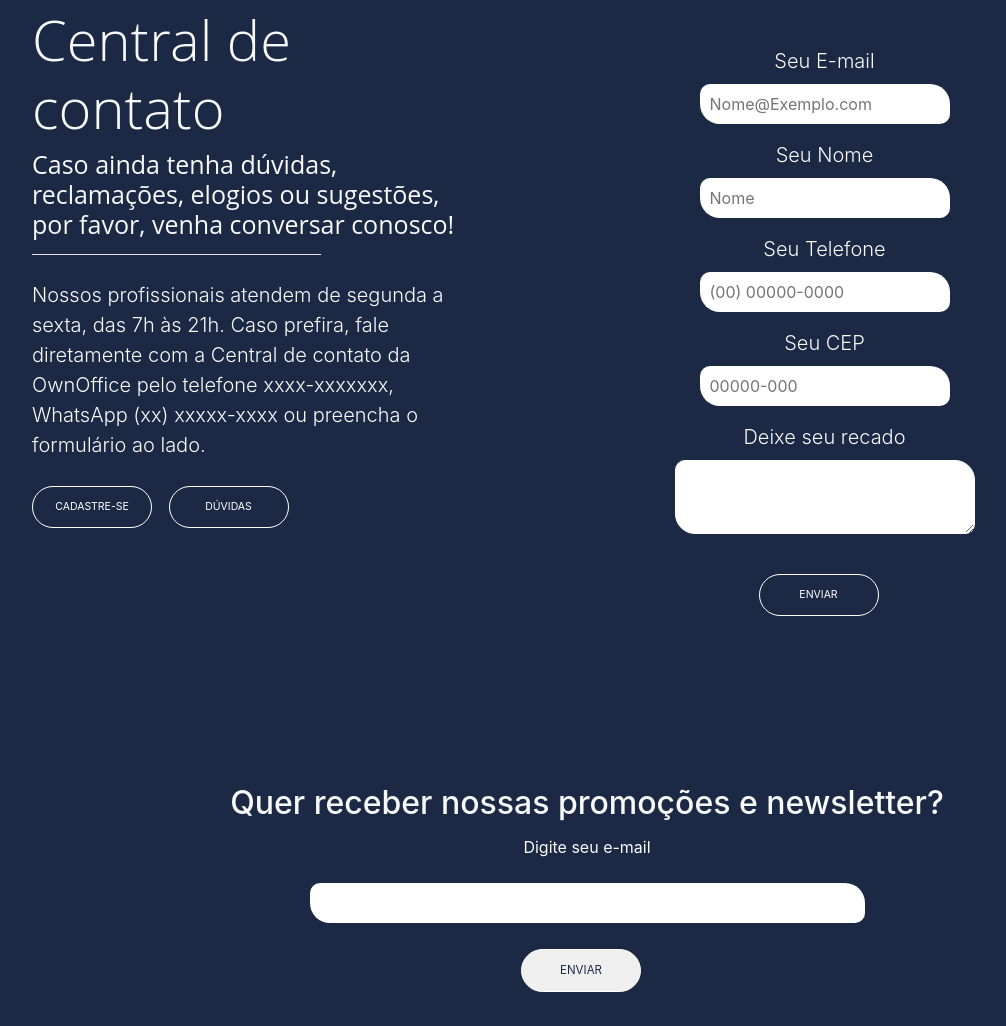
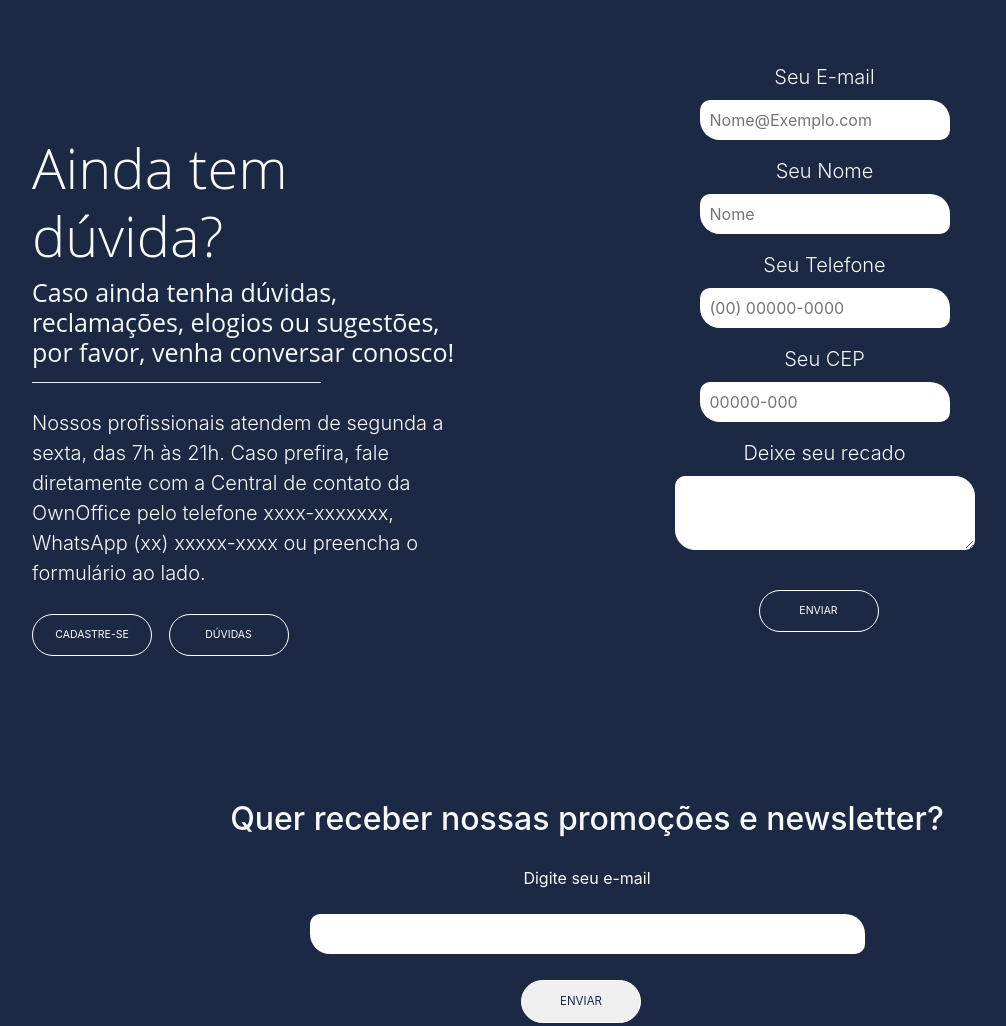
Before and after one commit to OwnOffice2020/Site, a website: page FaleConosco.html in a window 1280 px wide. Shown: the part 800-1826 px from the top of the page, without its empty margins (53-1059 px from the left). Drawn offline with nearby package versions, Linux system fonts and the light colour scheme.

Commit message:
03-11-2020
Espaços entre os componentes

```diff
--- a/FaleConosco.html
+++ b/FaleConosco.html
@@ -72,7 +72,7 @@
 
       <div class="container">
         <div class="row">
-          <div class="col-md-12 mt-5 pb-3">
+          <div class="col-md-12 mt-5 pb-5">
             <h1 class="text-light display-3 text-center"> - Central de contato - </h1>
             <h5 class="about-title text-light text-center"> Encontre seu problema e te daremos a melhor solução possível</h5>
           </div>
@@ -133,8 +133,8 @@
       <!-- Contato : Grid -->
     <div class="container">
         <div class="row">
-          <div class="col-sm-5 my-5">
-              <h1 class="about-title text-light display-4">  Central de contato  </h1>
+          <div class="col-sm-5 my-5 pt-5">
+              <h1 class="about-title text-light display-4 mt-5">  Ainda tem dúvida?  </h1>
               <h5 class="about-title text-light"> Caso ainda tenha dúvidas, reclamações, elogios ou sugestões, por favor, venha conversar conosco!
                 </h5>
               <hr id="space">
@@ -145,10 +145,10 @@
               <a href="Login.html" class="btn-Sing btn-1 text-center"> Cadastre-se </a>
               <a href="#" class="btn-Sing btn-1 text-center"> Dúvidas </a>
           </div>
-          <div class="col-sm-7 my-5">
+          <div class="col-sm-7 my-4">
               <form>
 
-                    <div class="form-row text-center mt-3">
+                    <div class="form-row text-center pt-4">
                         <div class="col-sm-12 mt-4">
                             <label for="imputEmail" class="text-light lead"> Seu E-mail </label> <br>
                             <input type="email" class="input" placeholder="Nome@Exemplo.com">
@@ -201,10 +201,9 @@
       <div class="row text-center text-md-left">
 
         <!-- CardPromoNews -->
-        <div class="col-lg-12 text-center my-4 pb-5">
+        <div class="col-lg-12 text-center pb-5">
           <h2 class="card-title" >Quer receber nossas promoções e newsletter?</h2>
-          <form>
-            <div class="form-group">
+            <div class="form-group pt-3">
               <p> <label for="exampleInputEmail1">Digite seu e-mail</label> </p>
               <input type="email" class="form-control" id="new" aria-describedby="emailHelp">
             </div>
```
